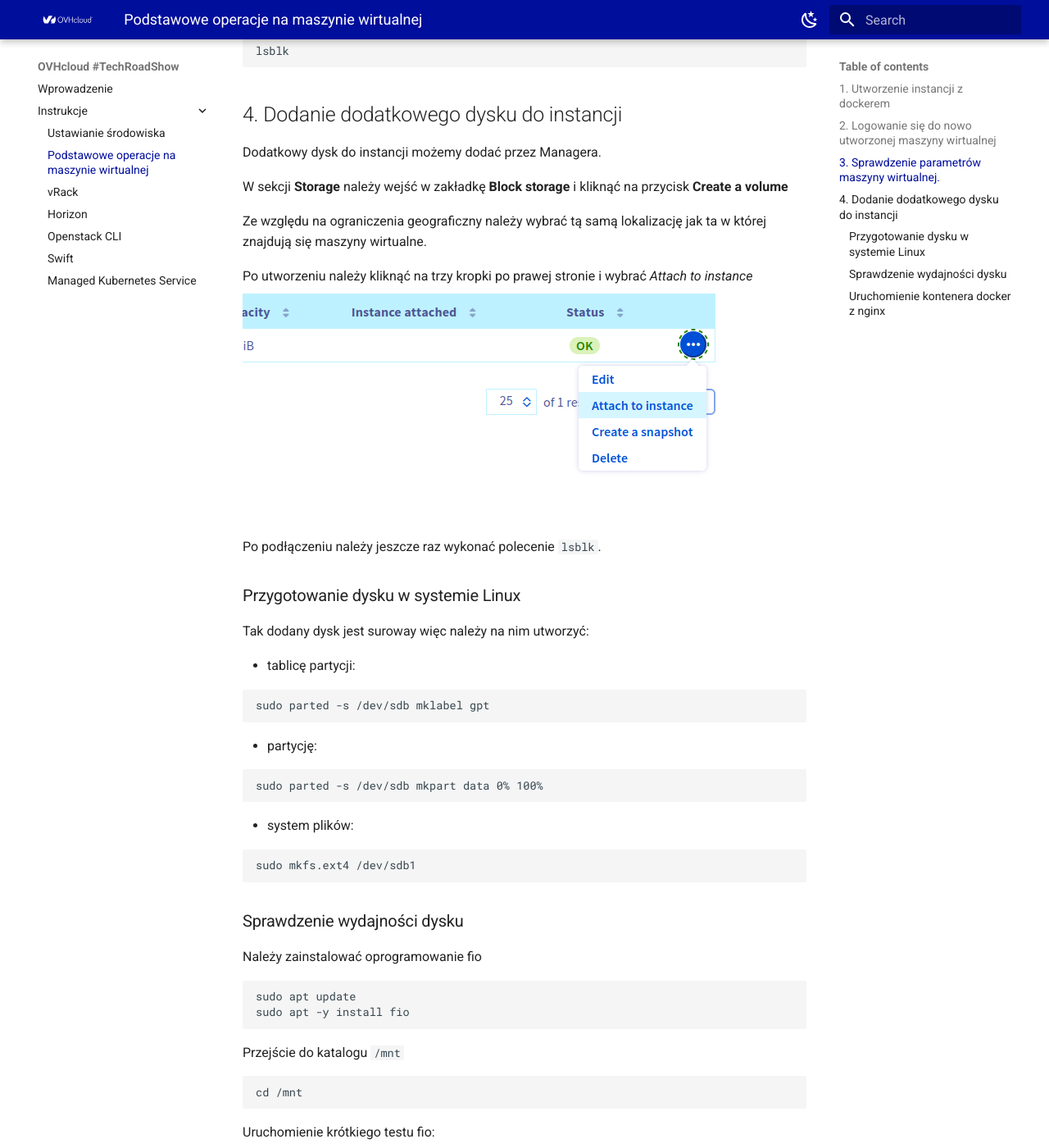
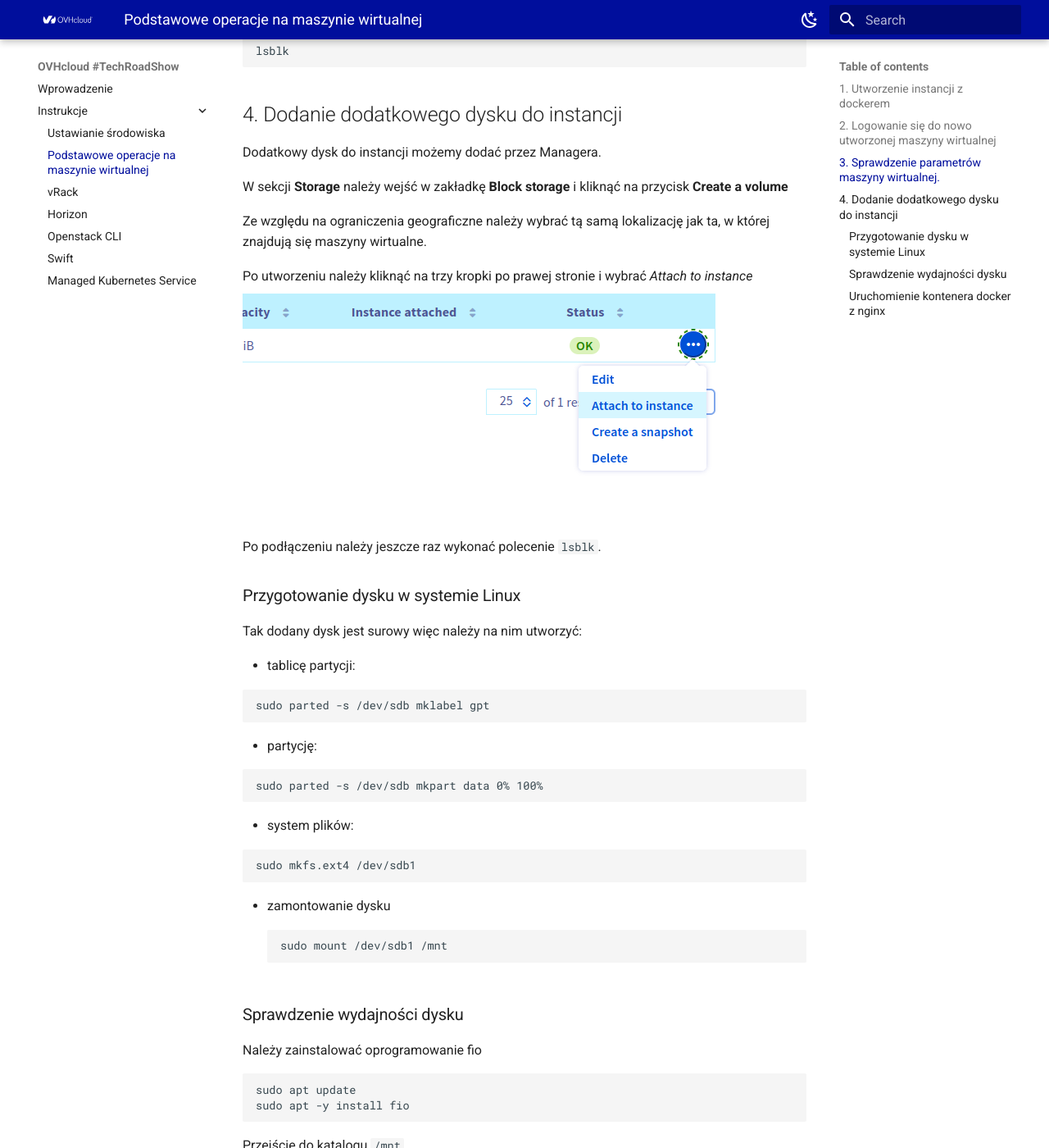
Before and after one commit to ovhtechroadshow/ovhtechroadshow.github.io, an MkDocs documentation site: the page built from docs/basic.md, in a window 1280 px wide and 1400 px high, scrolled down 1318 px. Shown: the whole window at 82% size. Built offline with MkDocs 1.6.1 and Material for MkDocs 9.7.7, drawn with Linux system fonts in a browser that asks for light colours; some of the changed text lies outside the part shown.

Commit message:
Fixed typos

````diff
--- a/docs/basic.md
+++ b/docs/basic.md
@@ -12,7 +12,7 @@
 
 System operacyjny: **Ubuntu 22.04**
 
-Należy wybrać **klucz SSH** który wcześniej dodaliśmy.
+Należy wybrać **klucz SSH**, który wcześniej dodaliśmy.
 
 Konfiguracja instancji: w skrypcie poinstalacyjnym należy podać
 
@@ -72,7 +72,7 @@
 
 W sekcji **Storage** należy wejść w zakładkę **Block storage** i kliknąć na przycisk **Create a volume**
 
-Ze względu na ograniczenia geograficzny należy wybrać tą samą lokalizację jak ta w której znajdują się maszyny wirtualne.
+Ze względu na ograniczenia geograficzne należy wybrać tą samą lokalizację jak ta, w której znajdują się maszyny wirtualne.
 
 Po utworzeniu należy kliknąć na trzy kropki po prawej stronie i wybrać *Attach to instance*
 ![putty](img/attach_volume.png)
@@ -81,7 +81,7 @@
 
 ### Przygotowanie dysku w systemie Linux
 
-Tak dodany dysk jest suroway więc należy na nim utworzyć:
+Tak dodany dysk jest surowy więc należy na nim utworzyć:
 
 * tablicę partycji:
 
@@ -99,6 +99,11 @@
 
 ```
 sudo mkfs.ext4 /dev/sdb1
+```
+
+* zamontowanie dysku
+```
+sudo mount /dev/sdb1 /mnt
 ```
 
 ### Sprawdzenie wydajności dysku
````
Also changed, not shown: docs/vrack.md (+1 -1 lines).
